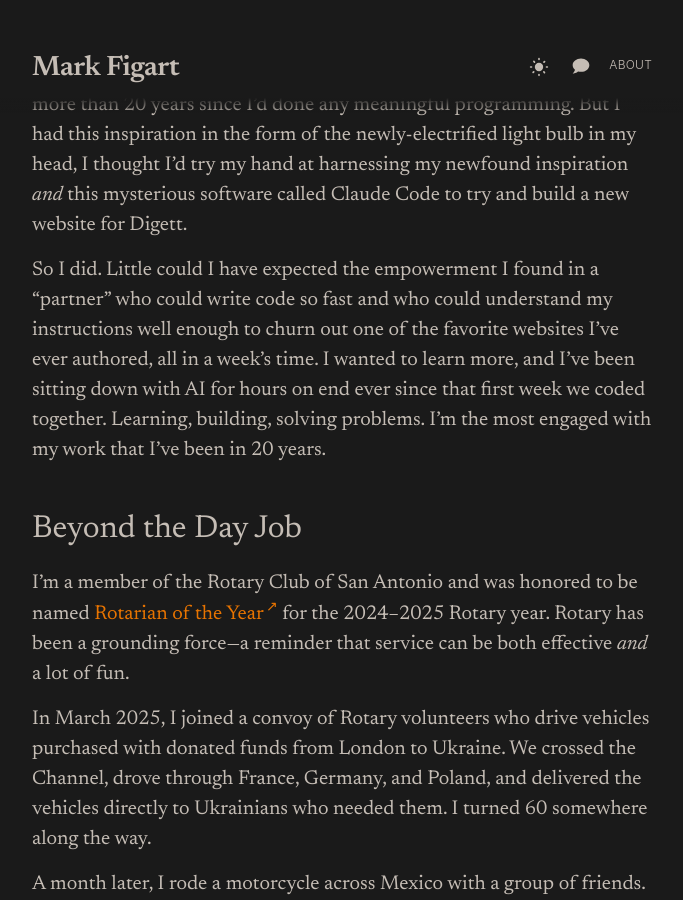
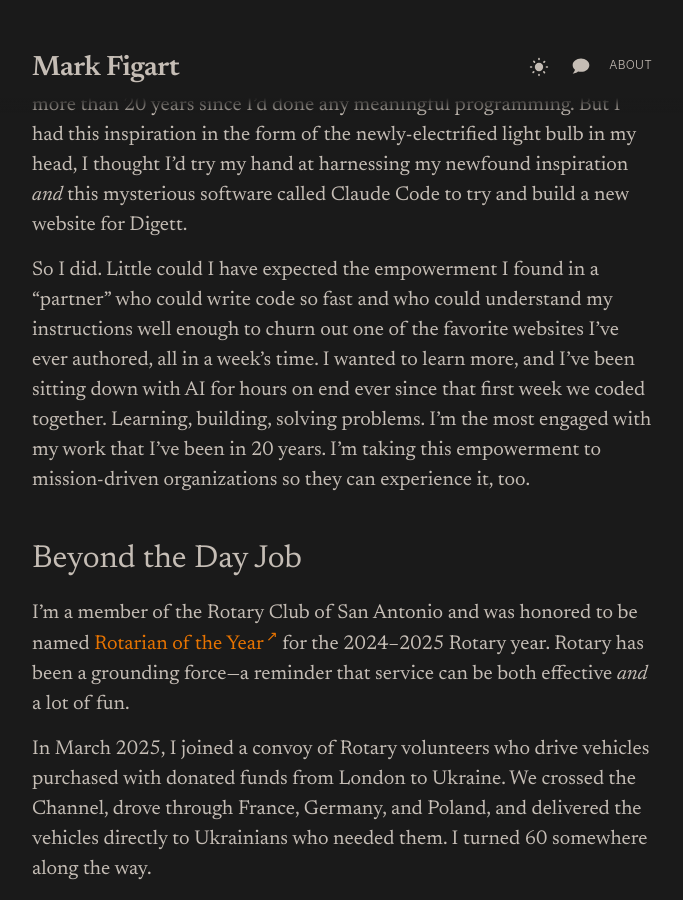
Before and after one commit to figart/60, a Jekyll site: the page built from _pages/about.markdown, in a window 1280 px wide and 900 px high, scrolled down 2255 px. Shown: the whole window, without its empty margins (298-981 px from the left). Built offline with Jekyll 4.4.1, drawn with Linux system fonts in a browser that asks for light colours.

Commit message:
Add closing line on bringing AI empowerment to mission-driven orgs.
Co-authored-by: Cursor <cursoragent@cursor.com>

```diff
--- a/_pages/about.markdown
+++ b/_pages/about.markdown
@@ -29,7 +29,7 @@ In February of 2026 I was still struggling with what I wanted my business to be.
 
 At the same time I was getting super curious about what I was seeing happening under my nose regarding AI's ability to write code. It had been more than 20 years since I'd done any meaningful programming. But I had this inspiration in the form of the newly-electrified light bulb in my head, I thought I'd try my hand at harnessing my newfound inspiration *and* this mysterious software called Claude Code to try and build a new website for Digett.
 
-So I did. Little could I have expected the empowerment I found in a "partner" who could write code so fast and who could understand my instructions well enough to churn out one of the favorite websites I've ever authored, all in a week's time. I wanted to learn more, and I've been sitting down with AI for hours on end ever since that first week we coded together. Learning, building, solving problems. I'm the most engaged with my work that I've been in 20 years.
+So I did. Little could I have expected the empowerment I found in a "partner" who could write code so fast and who could understand my instructions well enough to churn out one of the favorite websites I've ever authored, all in a week's time. I wanted to learn more, and I've been sitting down with AI for hours on end ever since that first week we coded together. Learning, building, solving problems. I'm the most engaged with my work that I've been in 20 years. I'm taking this empowerment to mission-driven organizations so they can experience it, too.
 
 ## Beyond the Day Job
 
```
